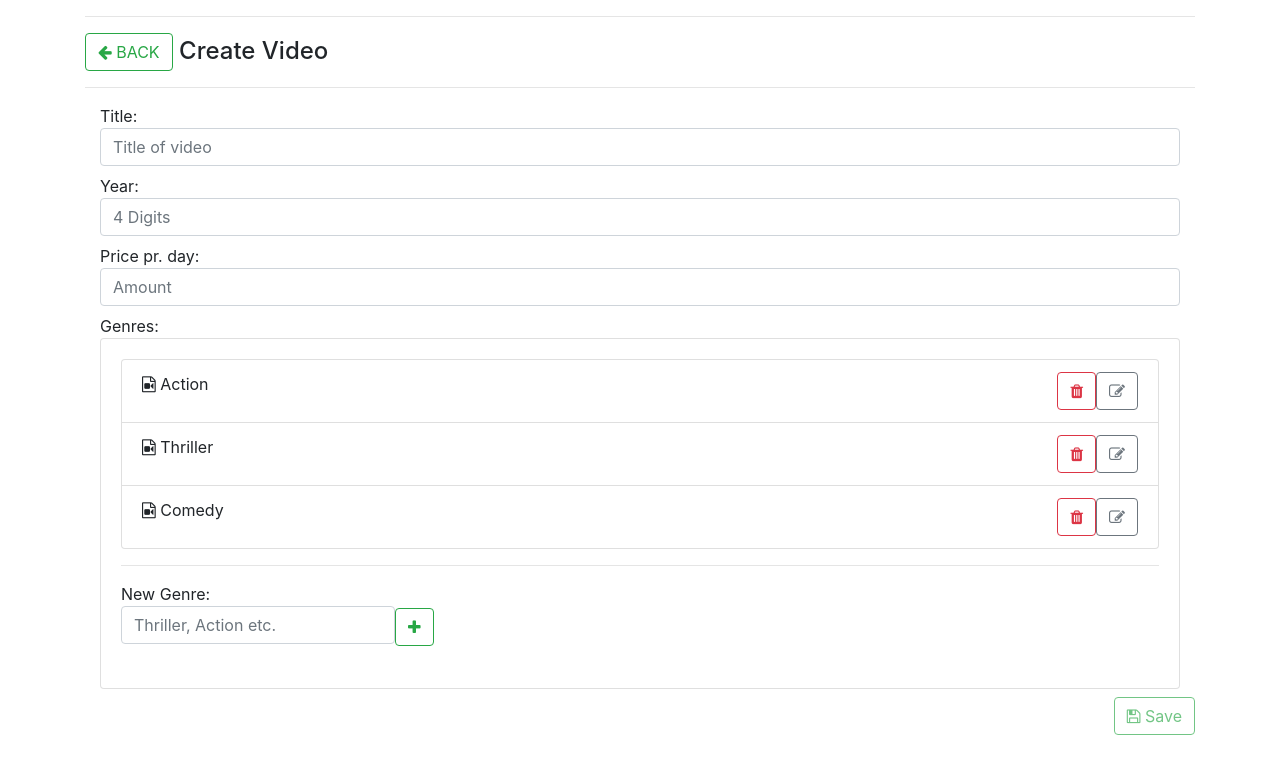
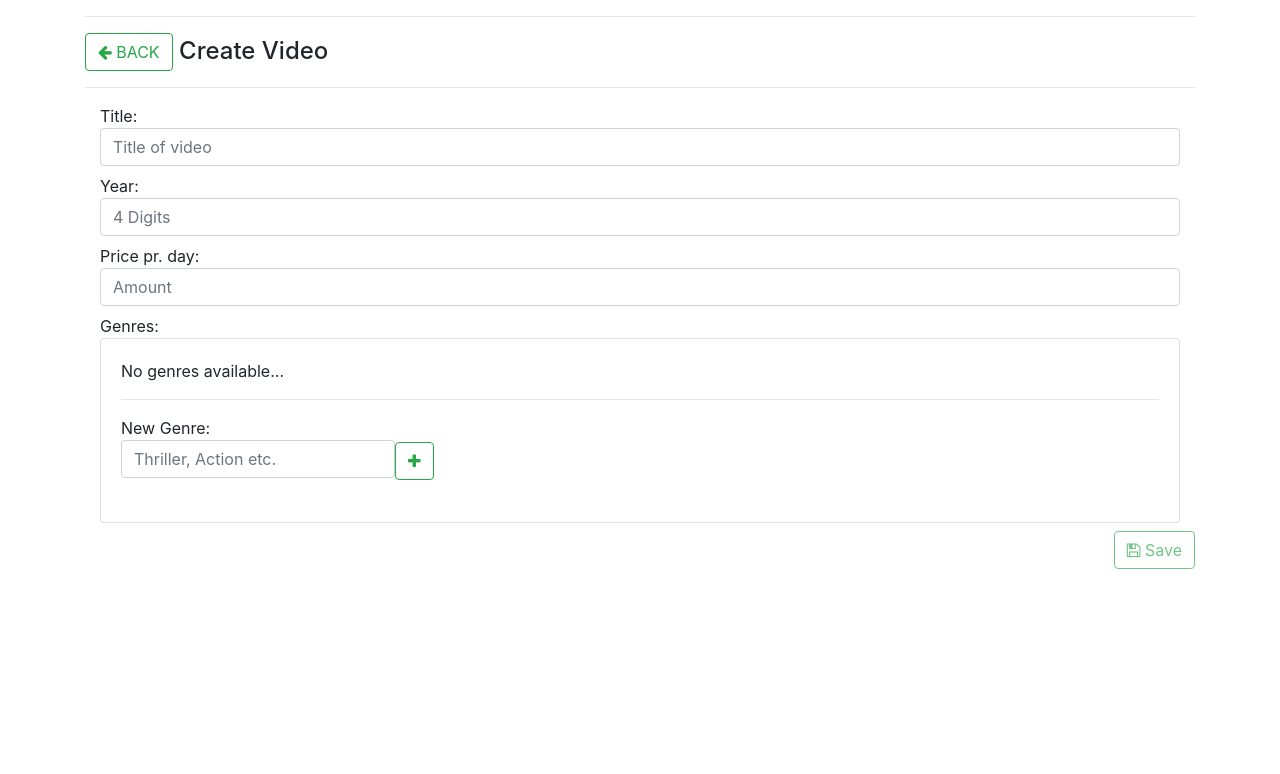
Before and after one commit to Sk0vgaard/video-app, an Angular app: page /videoes/create in a window 1280 px wide. Shown: the top 774 px of the page. Built offline with nearby package versions, Linux system fonts and the light colour scheme.

Commit message:
Video 110
Added genre service

```diff
--- a/src/app/genre/genre-list/genre-list.component.html
+++ b/src/app/genre/genre-list/genre-list.component.html
@@ -1,4 +1,5 @@
-<ul class="list-group">
+<p *ngIf="!genres || genres.length == 0">No genres available...</p>
+<ul class="list-group" *ngIf="genres && genres.length > 0">
   <li class="list-group-item"
       *ngFor="let genre of genres; let i = index">
     <i class="fa fa-file-video-o" aria-hidden="true"></i>
--- a/src/app/videoes/shared/video.service.ts
+++ b/src/app/videoes/shared/video.service.ts
@@ -5,7 +5,6 @@ import {Observable} from 'rxjs/Observable';
 import 'rxjs/add/operator/map';
 import {HttpClient} from '@angular/common/http';
 import {environment} from '../../../environments/environment';
-import {observableToBeFn} from 'rxjs/testing/TestScheduler';
 
 const urlGetAll = environment.apiEndPoint + '/videoes';
 const urlGetOne = urlGetAll + '/';
--- a/src/app/videoes/video-create/video-create.component.ts
+++ b/src/app/videoes/video-create/video-create.component.ts
@@ -29,16 +29,17 @@ export class VideoCreateComponent implements OnInit {
   }
 
   ngOnInit() {
-    this.genresInput = [{
-      id: 1,
-      name: 'Action'
-    }, {
-      id: 2,
-      name: 'Thriller'
-    }, {
-      id: 3,
-      name: 'Comedy'
-    }];
+    this.genresInput = [];
+    // this.genresInput = [{
+    //   id: 1,
+    //   name: 'Action'
+    // }, {
+    //   id: 2,
+    //   name: 'Thriller'
+    // }, {
+    //   id: 3,
+    //   name: 'Comedy'
+    // }];
   }
 
   back() {
@@ -56,7 +57,7 @@ export class VideoCreateComponent implements OnInit {
       title: values.title,
       year: values.year,
       pricePrDay: values.pricePrDay,
-      genres: []
+      genres: this.genresInput
     };
     this.videoService.create(video)
       .subscribe(video => {
```
Also changed, not shown: src/app/genre/shared/genre.service.ts (added, +20 -0 lines), 1 other file (tests, documents, lock files or other folders).
